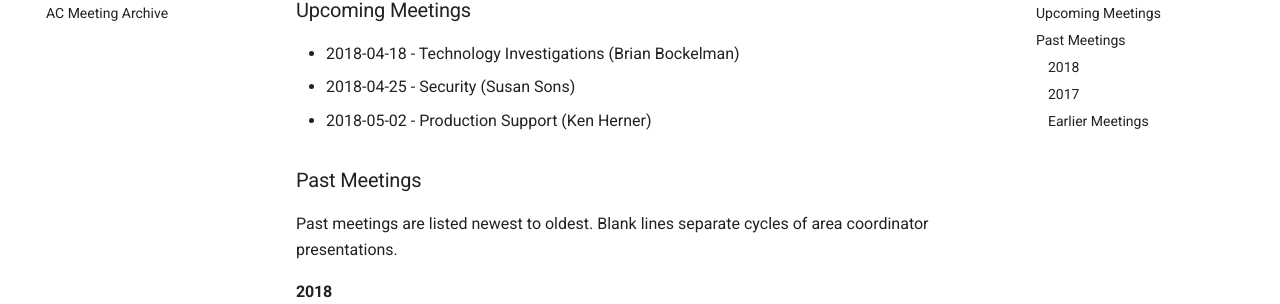
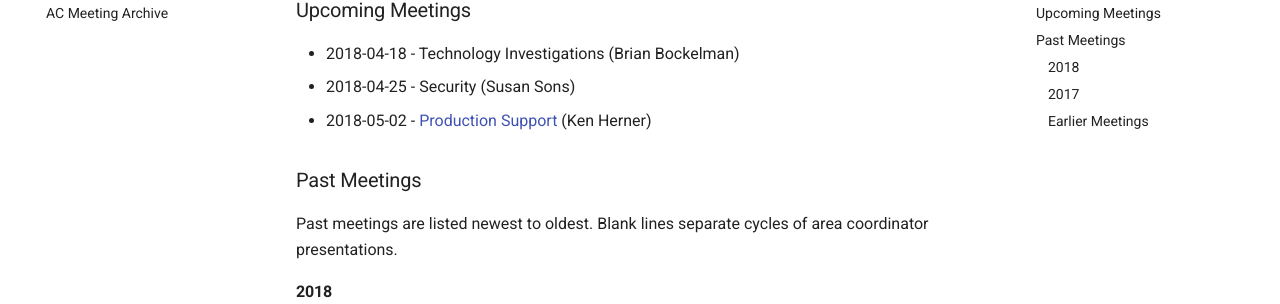
Before and after one commit to ppaschos/management-1, an MkDocs documentation site: the page built from docs/area-coordinators.md, in a window 1280 px wide and 900 px high, scrolled down 1036 px. Shown: the part 149-453 px from the top of the window. Built offline with MkDocs 1.6.1 and Material for MkDocs 9.7.7, drawn with Linux system fonts in a browser that asks for light colours; old or Windows-style settings are respelled for this version of MkDocs; part of the change alters nothing that is shown.

Commit message:
Link for 2018-05-02

```diff
--- a/docs/area-coordinators.md
+++ b/docs/area-coordinators.md
@@ -48,7 +48,7 @@ The current Area Coordinators are:
 
 - 2018-04-18 - Technology Investigations (Brian Bockelman)
 - 2018-04-25 - Security (Susan Sons)
-- 2018-05-02 - Production Support (Ken Herner)
+- 2018-05-02 - [Production Support](https://drive.google.com/file/d/1vwacMzpxI6U1LEt6yJgdY6X04to9fnPo/view) (Ken Herner)
 
 ### Past Meetings
 
```
